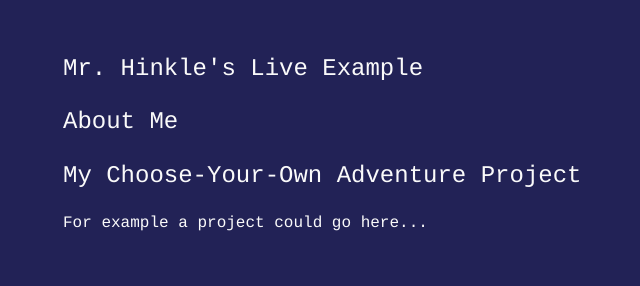
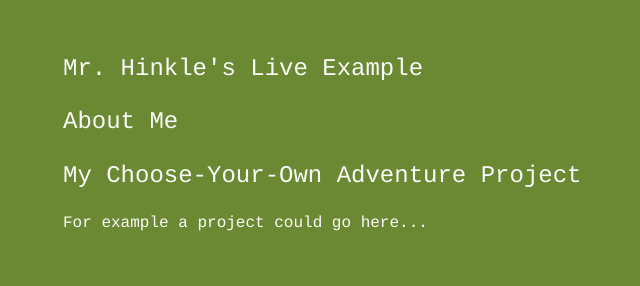
Before and after one commit to IACS-CS/web-design-sample-portfolio-fall-23, a website: page public/index.html in a window 1280 px wide. Shown: the whole page, without its empty margins (177-817 px from the left). Drawn offline with Linux system fonts and the light colour scheme.

Commit message:
Radical color choice

```diff
--- a/public/style.css
+++ b/public/style.css
@@ -2,7 +2,7 @@ body {
   /* Change to something you like, but please do customize the font! */
   font-family: Courier, monospace;
   line-height: 1.4;
-  background-color: #222256;
+  background-color: #6b8932;
   color: #fafafa;
   max-width: 800px;
   margin: auto;
```
